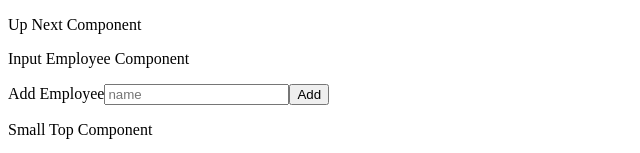
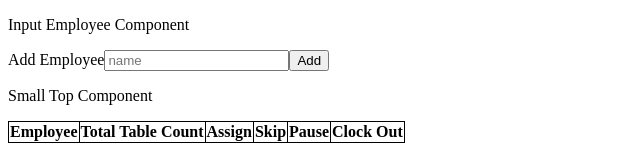
Before and after one commit to missatrox44/crab-city-server-rotation, a React (Vite) app: page / in a window 1280 px wide. Shown: the top 153 px of the page, without its empty margins (0-640 px from the left). Built offline with nearby package versions, Linux system fonts and the light colour scheme.

Commit message:
went down a rabbit hole, everything renders now

```diff
--- a/src/App.jsx
+++ b/src/App.jsx
@@ -1,24 +1,28 @@
 
-import { useState } from 'react'
-import './App.css'
+import { useState } from 'react';
+import './App.css';
+import React from 'react';
+import { EmployeeContext } from './employee-context';
 
 import UpNext from './components/UpNext';
 import InputEmployee from './components/InputEmployee';
 // import SmallTop from './components/SmallTop';
 import BigTop from './components/BigTop';
-import Pause from './components/';
+import Pause from './components/Pause';
 
 
 function App() {
 
+  const [employee, setEmployee] = React.useState(null)
+
   return (
     <div>
+      <EmployeeContext.Provider value={{ employee, setEmployee}}>
 
-       <UpNext />
       <InputEmployee />
-      {/* <SmallTop /> */}
 
-      <Pause />
+      </EmployeeContext.Provider>
+
 
     </div>
 
--- /dev/null
+++ b/src/employee-context.js
@@ -0,0 +1,4 @@
+import { createContext } from 'react';
+
+//default value empty object
+export const EmployeeContext = createContext({});
```
